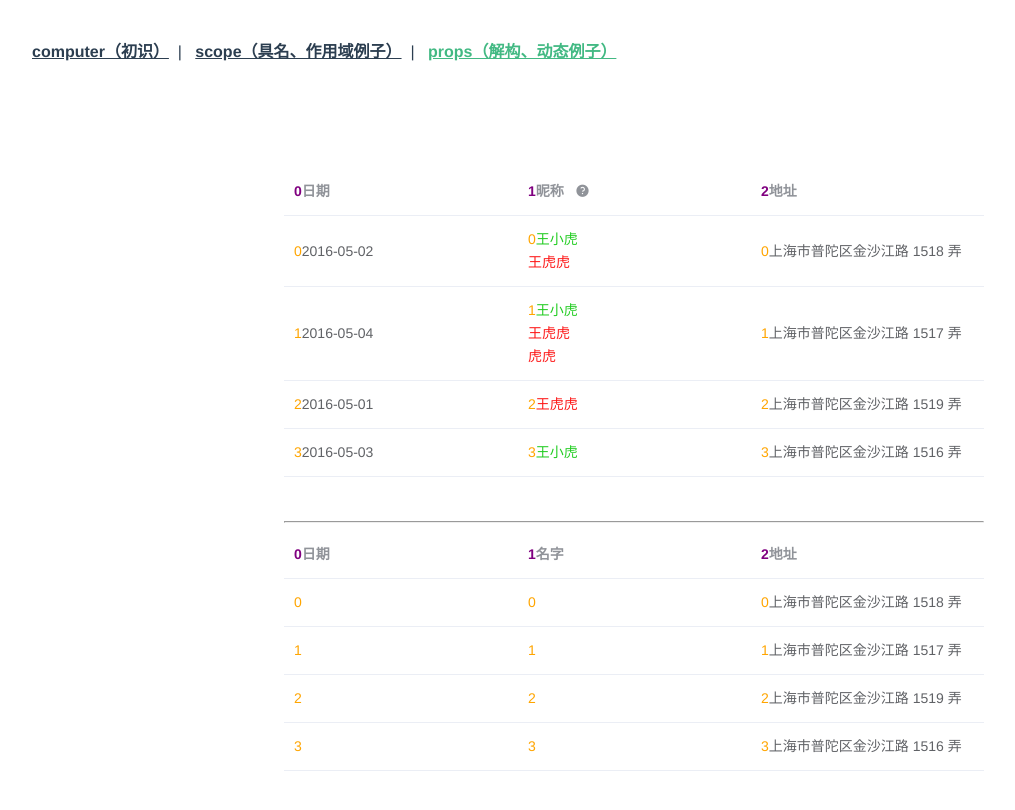
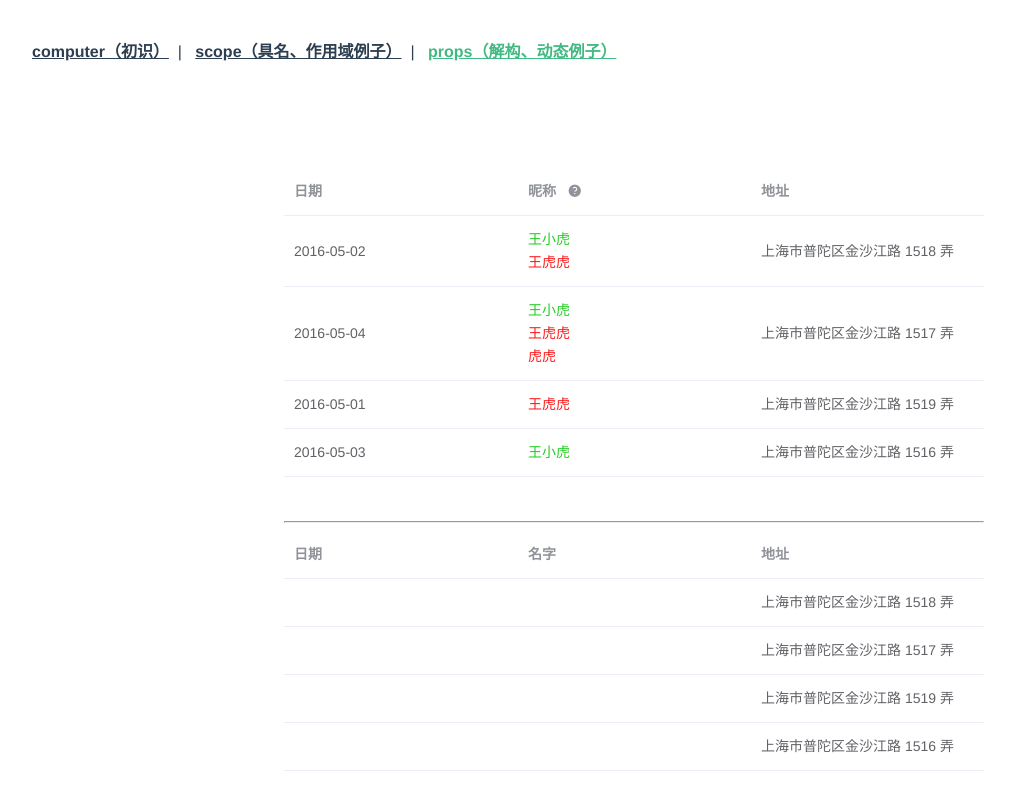
Before and after one commit to openhearted/vue-slot, a Vue app: page /props in a window 1280 px wide. Shown: the top 810 px of the page, without its empty margins (6-1021 px from the left). Built offline with nearby package versions, Linux system fonts and the light colour scheme.

Commit message:
完善四

```diff
--- a/src/views/computer.vue
+++ b/src/views/computer.vue
@@ -3,7 +3,7 @@
  * @Author: liuy
  * @LastEditors: liuy
  * @Date: 2020-09-07 11:05:44
- * @LastEditTime: 2020-09-10 10:46:33
+ * @LastEditTime: 2020-09-10 13:27:51
 -->
 <template>
     <div class="parent">
@@ -30,9 +30,8 @@
             </div>
         </computer-slot> -->
 
-        <!-- 只有一个例外 -->
+        <!-- 只是个例外 -->
         <!-- <computer-slot v-slot:CPU>
-            <span>111</span>
         </computer-slot> -->
     </div>
 </template>
--- a/src/views/computerSlot.vue
+++ b/src/views/computerSlot.vue
@@ -3,7 +3,7 @@
  * @Author: liuy
  * @LastEditors: liuy
  * @Date: 2020-09-07 11:05:44
- * @LastEditTime: 2020-09-10 10:48:06
+ * @LastEditTime: 2020-09-10 13:27:35
 -->
 <template>
     <div class="child">
@@ -15,7 +15,7 @@
 
     <!-- v-slot 只能添加在 <template> 上 (只有一种例外情况) -->
     <!-- <div class="child">
-        <slot name="CPU">这插你的CPU</slot>
+        <slot name="CPU">只是个例外</slot>
     </div> -->
 </template>
 <script>
--- a/src/views/propsSlot.vue
+++ b/src/views/propsSlot.vue
@@ -3,7 +3,7 @@
  * @Author: liuy
  * @LastEditors: liuy
  * @Date: 2020-09-08 21:59:12
- * @LastEditTime: 2020-09-10 10:45:19
+ * @LastEditTime: 2020-09-10 13:48:38
 -->
 <template>
   <div>
@@ -16,12 +16,12 @@
           :key="tc.key"
         >
           <template slot="header" slot-scope="{ row, column, $index }">
-            <span style="color: purple">{{ $index }}</span>
+            <!-- <span style="color: purple">{{ $index }}</span> -->
             <!-- row 拿不到，只有 column 和 $index -->
             <slot :name="'header-' + tc.key" :row="row" :column="column">{{ tc.label }}</slot>
           </template>
           <template slot-scope="{ row, column, $index }">
-            <span style="color: orange">{{ $index }}</span>
+            <!-- <span style="color: orange">{{ $index }}</span> -->
             <!-- 备用内容 -->
             <!-- <span>{{ row }}</span> -->
             <!-- 4.2 - 后备内容展示 :row="xxx" -->
@@ -30,7 +30,7 @@
               :row="row"
             >
             <!-- 备用内容 -->
-            <!-- <span>{{ row }}</span> -->
+            <!-- <span>{{ row[tc.key] }}</span> -->
             </slot>
           </template>
         </el-table-column>
--- a/src/views/scopeSlot.vue
+++ b/src/views/scopeSlot.vue
@@ -3,13 +3,13 @@
  * @Author: liuy
  * @LastEditors: liuy
  * @Date: 2020-09-02 20:43:39
- * @LastEditTime: 2020-09-09 21:39:14
+ * @LastEditTime: 2020-09-10 13:28:26
 -->
 <template>
     <div class="child">
       <h3>这里是子组件</h3>
       <!-- 2.2 在slot标签添加样式无效 -->
-      <slot :msg="msg" style="color: blue"></slot>
+      <slot :msg="msg" style="color: black"></slot>
       <slot name="data" :data="data"></slot>
       <slot name="string" :string="string"></slot><br/>
       <slot>后备内容1</slot><br/>
```
Also changed, not shown: src/views/props.vue (+10 -2 lines), src/views/scope.vue (+5 -5 lines).
